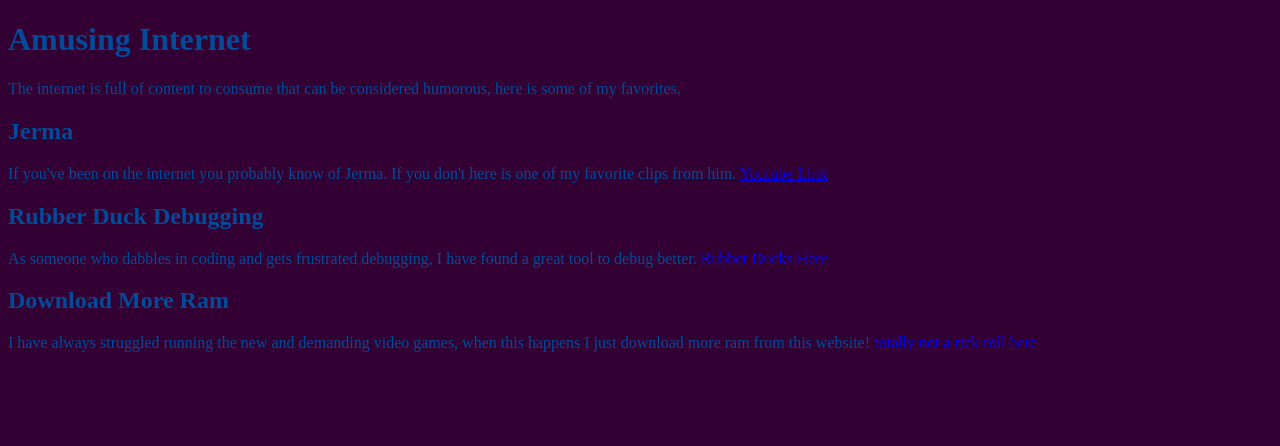
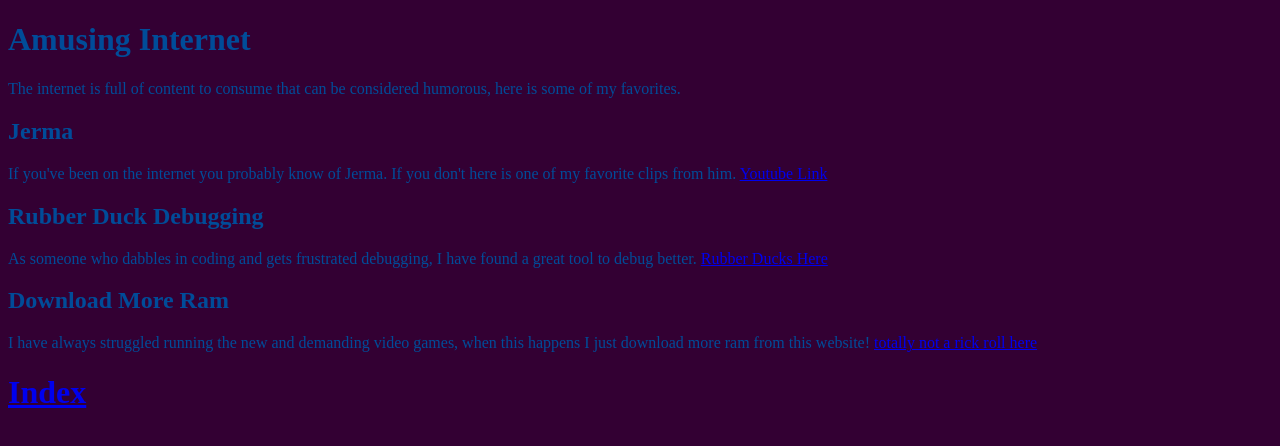
Before and after one commit to JonBaessler/-JonBaessler-.github.io, a plain HTML site: page amuse.html in a window 1280 px wide. Drawn offline with Linux system fonts and the light colour scheme.

Commit message:
Update amuse.html

```diff
--- a/amuse.html
+++ b/amuse.html
@@ -18,4 +18,5 @@
 <h2>Download More Ram</h2>
 <p>I have always struggled running the new and demanding video games, when this happens I just download more ram from this website!</p>
 <a href="https://downloadmoreram.com">totally not a rick roll here</a>
+    <a href="index.html"><h1>Index</h1></a>
 </body>
```
